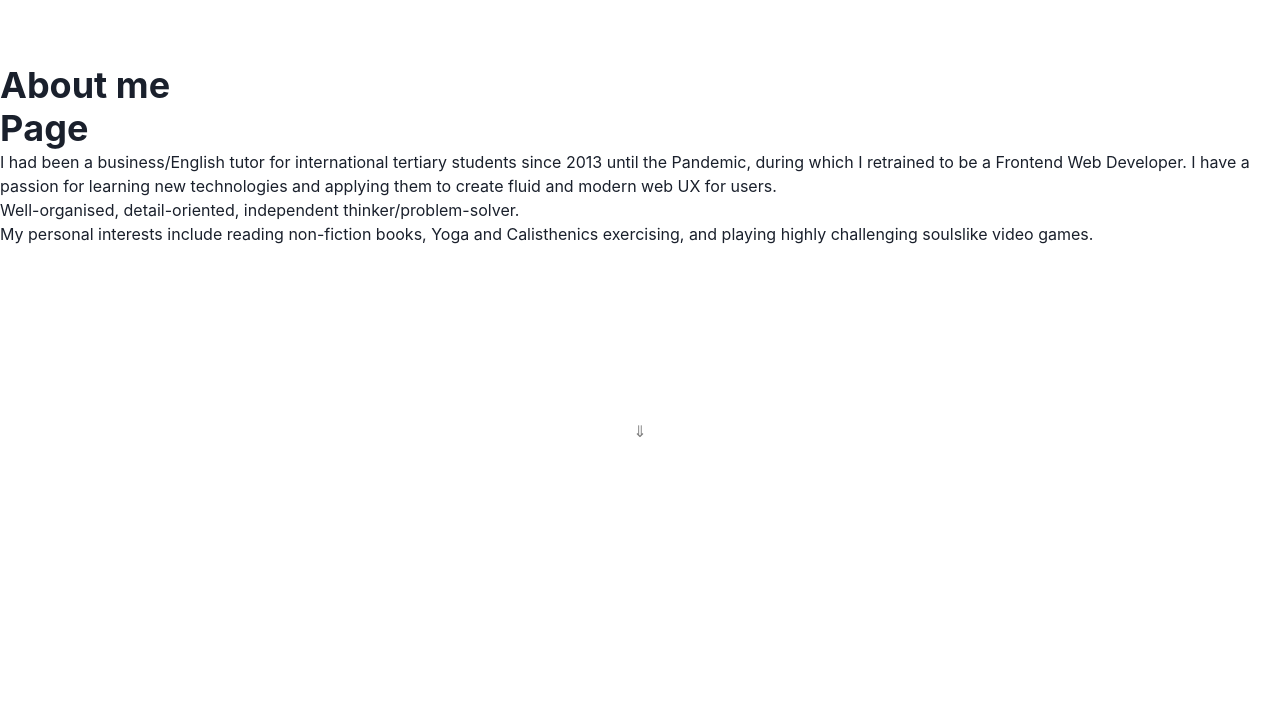
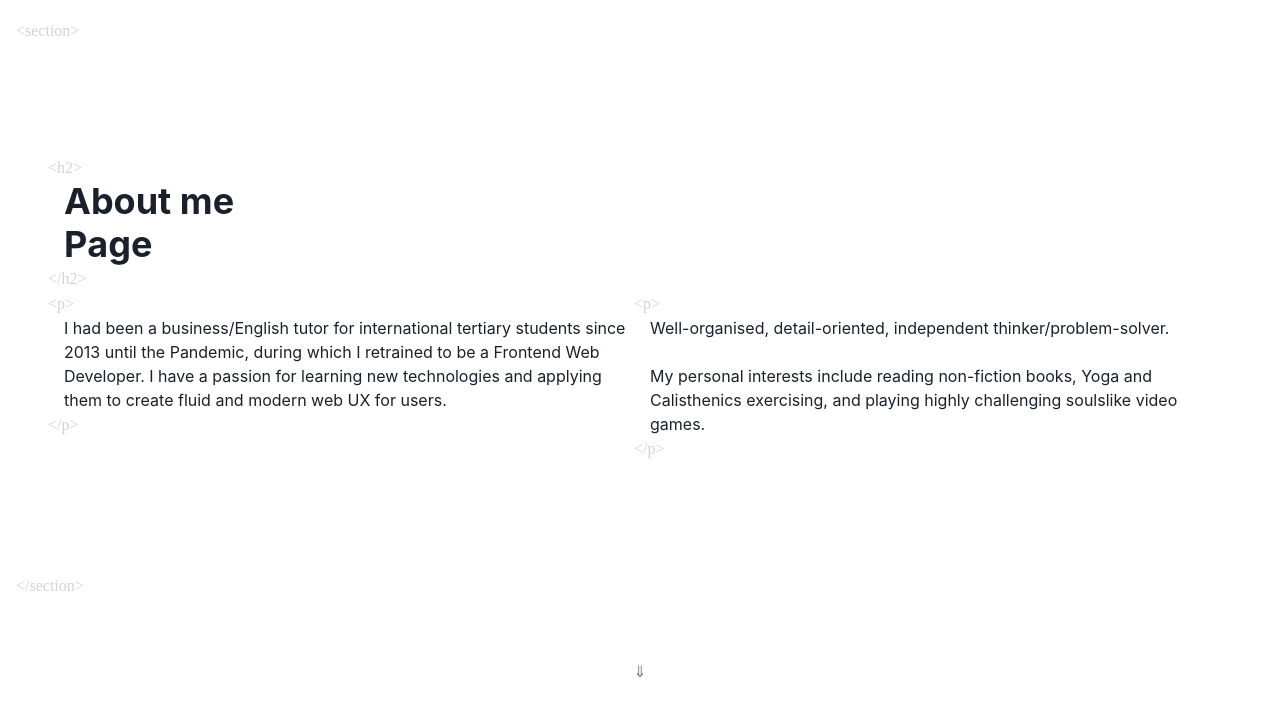
Before and after one commit to shawnsudev/ShawnSu-Portfolio, a Next.js app: page /about in a window 1280 px wide. Shown: the top 716 px of the page. Built offline with nearby package versions, Linux system fonts and the light colour scheme; a web font is replaced by a local one.

Commit message:
add: decorative html tags to all pages

```diff
--- a/components/BoxWithTags.tsx
+++ b/components/BoxWithTags.tsx
@@ -17,20 +17,20 @@ const BoxWithTags = ({
     <Box
       _before={{
         content: `"<${content}>"`,
-        color: "silver",
+        color: "lightgray",
         fontFamily: "'Fasthand', cursive",
         fontWeight: "light",
         position: "relative",
-        right: right ? right : "1.5rem",
+        right: right ? right : "1rem",
         bottom: bottom ? bottom : "0rem",
       }}
       _after={{
         content: `"</${content}>"`,
-        color: "silver",
+        color: "lightgray",
         fontFamily: "'Fasthand', cursive",
         fontWeight: "light",
         position: "relative",
-        right: right ? right : "1.5rem",
+        right: right ? right : "1rem",
         bottom: bottom ? `-${bottom}` : "0rem",
       }}
     >
--- a/pages/about.tsx
+++ b/pages/about.tsx
@@ -1,7 +1,8 @@
-import { Box, Text } from "@chakra-ui/react";
+import { Box, SimpleGrid, Text } from "@chakra-ui/react";
 import { useInView } from "framer-motion";
 import { NextPage } from "next";
 import { RefAttributes, useRef } from "react";
+import BoxWithTags from "../components/BoxWithTags";
 import Continue from "../components/Continue";
 import PageTitle from "../components/PageTitle";
 import styles from "../styles/Home.module.css";
@@ -13,21 +14,36 @@ const About: NextPage = () => {
 
   return (
     <Box className={styles.main}>
-      <PageTitle ref={ref} pageTitle={pageTitle} isInView={isInView} />
-      <Text as="p">
-        I had been a business/English tutor for international tertiary students
-        since 2013 until the Pandemic, during which I retrained to be a Frontend
-        Web Developer. I have a passion for learning new technologies and
-        applying them to create fluid and modern web UX for users.
-      </Text>
-      <Text as="p">
-        Well-organised, detail-oriented, independent thinker/problem-solver.
-      </Text>
-      <Text as="p">
-        My personal interests include reading non-fiction books, Yoga and
-        Calisthenics exercising, and playing highly challenging soulslike video
-        games.
-      </Text>
+      <BoxWithTags content="section" right="3rem" bottom="7rem">
+        <Box>
+          <BoxWithTags content="h2">
+            <PageTitle ref={ref} pageTitle={pageTitle} isInView={isInView} />
+          </BoxWithTags>
+
+          <SimpleGrid columns={2} spacing={5}>
+            <BoxWithTags content="p">
+              <Text as="p">
+                I had been a business/English tutor for international tertiary
+                students since 2013 until the Pandemic, during which I retrained
+                to be a Frontend Web Developer. I have a passion for learning
+                new technologies and applying them to create fluid and modern
+                web UX for users.
+              </Text>
+            </BoxWithTags>
+            <BoxWithTags content="p">
+              <Text as="p">
+                Well-organised, detail-oriented, independent
+                thinker/problem-solver.
+                <br />
+                <br />
+                My personal interests include reading non-fiction books, Yoga
+                and Calisthenics exercising, and playing highly challenging
+                soulslike video games.
+              </Text>
+            </BoxWithTags>
+          </SimpleGrid>
+        </Box>
+      </BoxWithTags>
 
       <Continue />
     </Box>
--- a/pages/contact.tsx
+++ b/pages/contact.tsx
@@ -25,6 +25,7 @@ import { rubberband } from "../utils/animation";
 import { motion, useInView } from "framer-motion";
 import PageTitle from "../components/PageTitle";
 import styles from "../styles/Home.module.css";
+import BoxWithTags from "../components/BoxWithTags";
 
 const Contact: NextPage = (props) => {
   // May have to add message status (i.e. idle, pending, success, failure etc.)
@@ -99,8 +100,11 @@ const Contact: NextPage = (props) => {
 
   return (
     <Box className={styles.main}>
+      <BoxWithTags content="h2">
         <PageTitle ref={ref} pageTitle={["Contact me"]} isInView={isInView} />
+      </BoxWithTags>
 
+      <BoxWithTags content="form">
         <motion.div
           ref={ref}
           variants={container}
@@ -216,6 +220,7 @@ const Contact: NextPage = (props) => {
             </Stack>
           </FormControl>
         </motion.div>
+      </BoxWithTags>
     </Box>
   );
 };
--- a/pages/index.tsx
+++ b/pages/index.tsx
@@ -18,7 +18,7 @@ import BoxWithTags from "../components/BoxWithTags";
 
 const Home: NextPage = () => {
   return (
-    <div className={styles.container}>
+    <div>
       <Head>
         <title>Create Next App</title>
         <meta name="description" content="Generated by create next app" />
--- a/styles/Home.module.css
+++ b/styles/Home.module.css
@@ -1,25 +1,27 @@
 .container {
-  padding: 0 2rem;
+  /* padding: 0 2rem; */
 }
 
 .landing {
   min-height: 100vh;
-  padding: 4rem 0;
+  padding: 4rem ;
+  /* padding-left: 4rem; */
   flex: 1;
   display: flex;
   flex-direction: column;
   justify-content: center;
-  align-items: center;
+  /* align-items: center; */
 }
 
 .main {
-  padding: 0 2rem;
   min-height: 100vh;
-  padding: 4rem 0;
+  /* padding: 0 2rem; */
+  padding: 4rem;
+  /* padding-left: 4rem; */
   flex: 1;
   display: flex;
   flex-direction: column;
-  /* justify-content: center; */
+  justify-content: center;
   /* align-items: center; */
 }
 
```
Also changed, not shown: pages/projects.tsx (+5 -7 lines), pages/skills.tsx (+12 -4 lines). Lines whose indentation alone changed are shown as unchanged.
